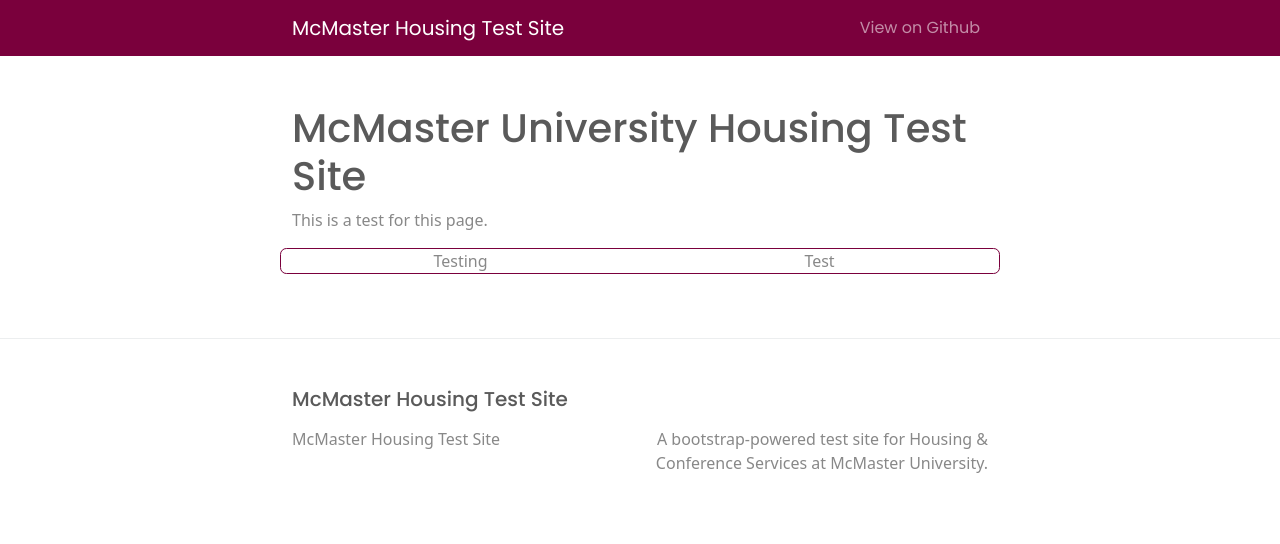
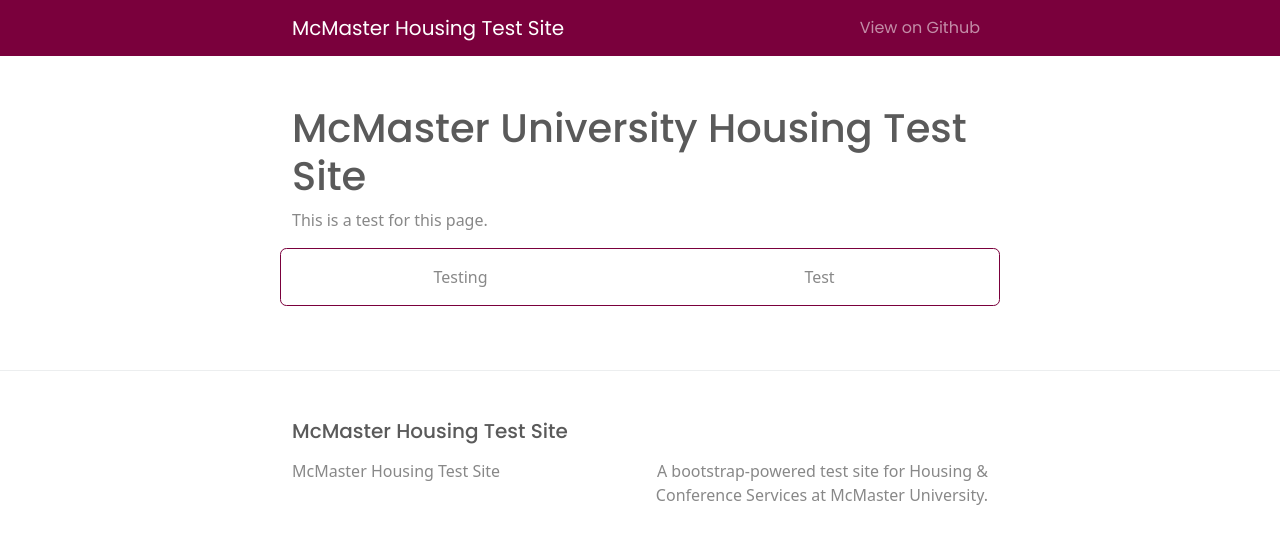
Before and after one commit to mcmasterhcs/test-repo, a Jekyll site: the page built from index.md, in a window 1280 px wide. Shown: the top 544 px of the page. Built offline with Jekyll 4.4.1, drawn with Linux system fonts in a browser that asks for light colours.

Commit message:
Added vertical padding to text divs

```diff
--- a/index.md
+++ b/index.md
@@ -6,10 +6,10 @@ title: McMaster University Housing Test Site
 This is a test for this page.
 
 <div class="row my-3 border border-primary rounded">
-    <div class="col-lg-6 d-flex align-items-center justify-content-center">
+    <div class="col-lg-6 d-flex align-items-center justify-content-center py-3">
         <p class="mb-0">Testing</p>
     </div>
-    <div class="col-lg-6 d-flex align-items-center justify-content-center">
+    <div class="col-lg-6 d-flex align-items-center justify-content-center py-3">
         <p class="mb-0">Test</p>
     </div>
 </div>
```
